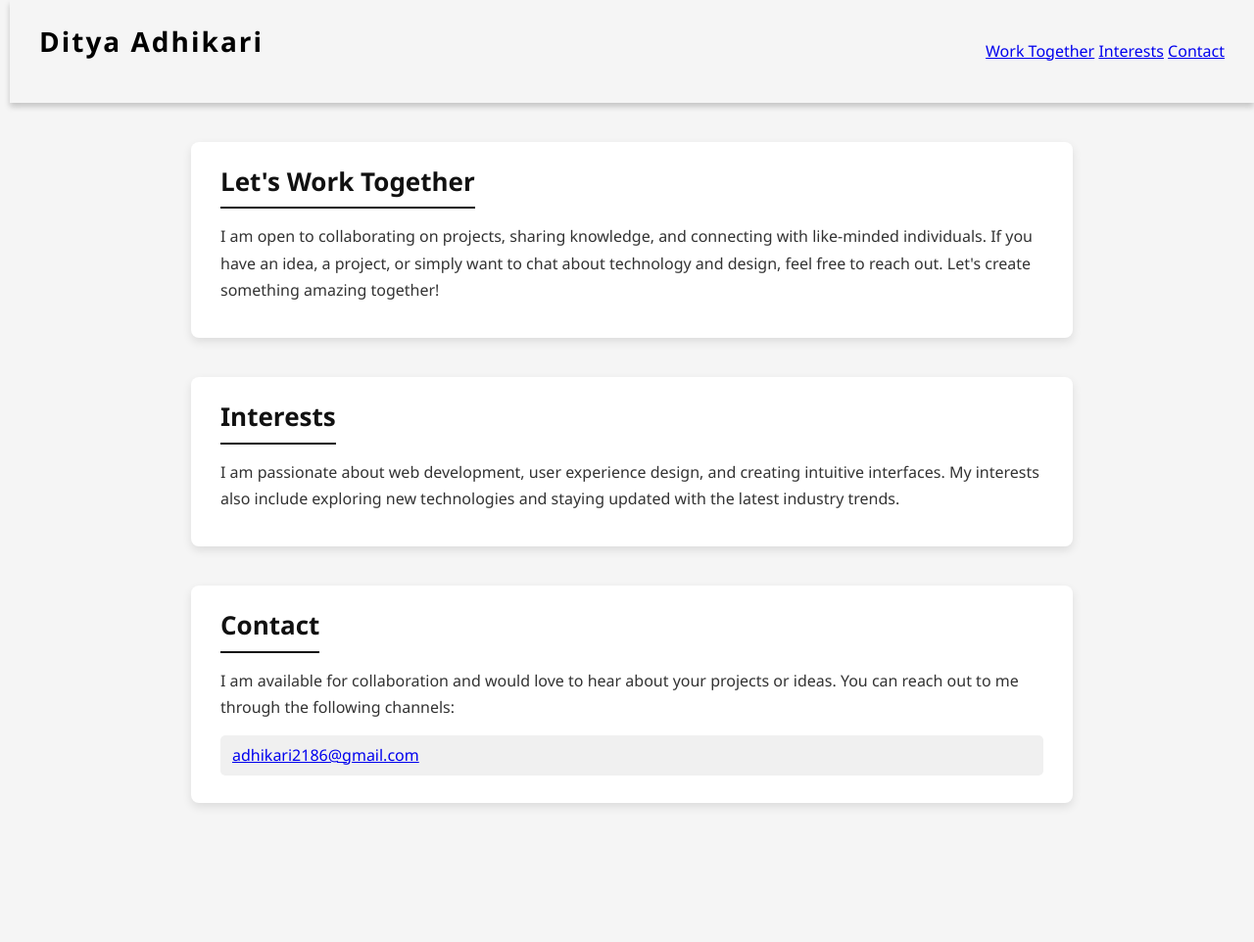
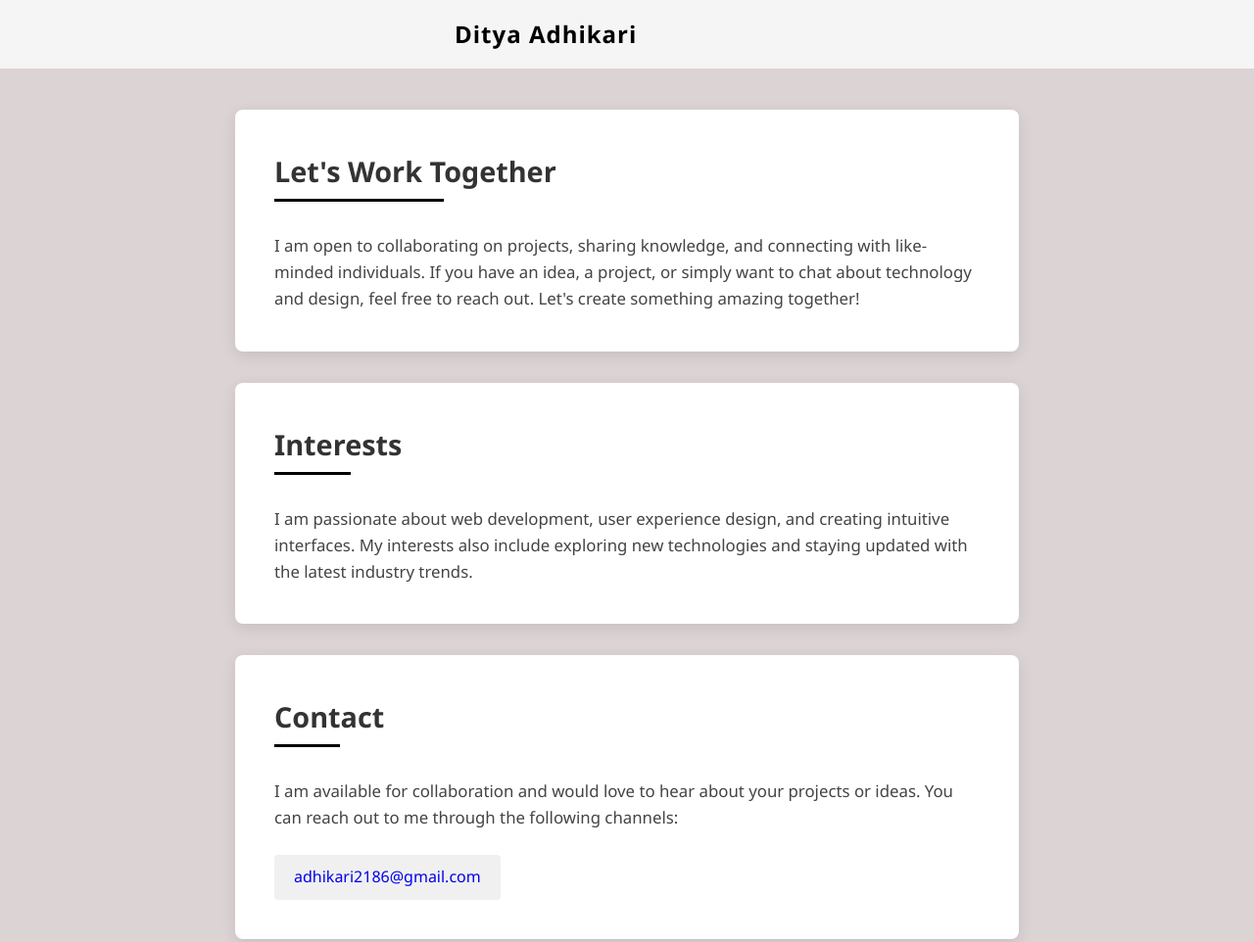
Before and after one commit to DityaAdhikari/blogcalling, a plain HTML site: page Work.html in a window 1280 px wide. Shown: the whole page at 98% size. Before the commit the page ends 860 px from the top, so only its background shows below. Drawn offline with Linux system fonts and the light colour scheme.

Commit message:
Update files and rename html to index

```diff
--- a/Work.html
+++ b/Work.html
@@ -4,16 +4,12 @@
     <meta charset="UTF-8">
     <meta name="viewport" content="width=device-width, initial-scale=1.0">
     <title>Let's Work Together</title>
-    <link rel="stylesheet" href="blogcalling.css">
+    <link rel="stylesheet" href="let.css">
 </head>
 <body>
     <div class="header">
         <h2>Ditya Adhikari</h2>
-         <nav>
-  <a href="#body" onclick="scrollToSection('body')">Work Together</a>
-  <a href="#interest" onclick="scrollToSection('interest')">Interests</a>
-  <a href="#contact" onclick="scrollToSection('Contact')">Contact</a>
-</nav>
+
 
     </div>
     <div class="body">
--- a/blogcalling.css
+++ b/blogcalling.css
@@ -1,6 +1,6 @@
 body {
   margin: 0;
-  padding-left: 10px;
+  padding-left: 0px;
 
 }
 h1 {
@@ -32,6 +32,7 @@ p {
   padding: 20px 0;
   background-color: #f5f5f5;
   list-style: none;
+  margin-left: 0px;
 
 }
 
@@ -273,88 +274,3 @@ align-items: center;
   height:100vh;
   background-color: aqua;
 }
-
-
-/* Reset some default styles */
-* {
-  margin: 0;
-  padding: 0;
-  box-sizing: border-box;
-}
-
-body {
-  font-family: 'Segoe UI', Tahoma, Geneva, Verdana, sans-serif;
-  line-height: 1.6;
-  background-color: #f5f5f5;
-  color: #333;
-}
-
-/* Header */
-.header {
-  background-color:  #f5f5f5;
-  color:black;
-  padding: 20px 30px;
-  text-align: center;
-  box-shadow: 0 4px 6px rgba(0,0,0,0.2);
-}
-
-.header h2 {
-  font-size: 28px;
-  letter-spacing: 2px;
-}
-
-/* Page Sections */
-.body, .interest, .Contact {
-  max-width: 900px;
-  margin: 40px auto;
-  padding: 20px 30px;
-  background-color: white;
-  border-radius: 8px;
-  box-shadow: 0 4px 10px rgba(0,0,0,0.1);
-}
-
-/* Section Titles */
-.body h1, .interest h1, .Contact h1 {
-  font-size: 26px;
-  color: #111;
-  margin-bottom: 15px;
-  border-bottom: 2px solid #111;
-  display: inline-block;
-  padding-bottom: 5px;
-}
-
-/* Paragraphs */
-.body p, .interest p, .Contact p {
-  font-size: 16px;
-  margin-bottom: 15px;
-}
-
-/* Lists */
-.Contact ul {
-  list-style: none;
-  margin-top: 10px;
-  padding-left: 0;
-}
-
-.Contact li {
-  background: #f0f0f0;
-  padding: 8px 12px;
-  margin-bottom: 8px;
-  border-radius: 5px;
-}
-
-/* Responsive */
-@media (max-width: 768px){
-  .body, .interest, .Contact {
-    padding: 15px 20px;
-    margin: 20px 10px;
-  }
-
-  .header h2 {
-    font-size: 22px;
-  }
-
-  .body h1, .interest h1, .Contact h1 {
-    font-size: 20px;
-  }
-}
--- /dev/null
+++ b/let.css
@@ -0,0 +1,99 @@
+/* General Reset */
+* {
+    margin: 0;
+    padding: 0;
+    box-sizing: border-box;
+    font-family: 'Segoe UI', Tahoma, Geneva, Verdana, sans-serif;
+}
+
+body {
+    background-color: #dcd4d4;
+    line-height: 1.6;
+    color: #333;
+    padding-top: 80px; /* Space for fixed header */
+}
+
+/* Header & Navigation */
+.header {
+    background-color:#f5f5f5;
+    color:black;
+    padding: 1rem 5%;
+    display: flex;
+    justify-content: space-between;
+    align-items: center;
+    position: fixed;
+    top: 0;
+    width: 100%;
+    z-index: 1000;
+}
+
+.header h2 {
+    font-size: 1.5rem;
+    letter-spacing: 1px;
+    padding-left: 400px;
+}
+
+nav a {
+    color: #888;
+    text-decoration: none;
+    margin-left: 20px;
+    font-size: 0.9rem;
+    transition: color 0.3s;
+}
+
+nav a:hover {
+    color: #fff;
+    text-decoration: underline;
+}
+
+/* Card Styling */
+.body, .interest, .Contact {
+    background: #fff;
+    max-width: 800px;
+    margin: 2rem auto;
+    padding: 2.5rem;
+    border-radius: 8px;
+    box-shadow: 0 4px 15px rgba(0,0,0,0.1);
+}
+
+h1 {
+    font-size: 1.8rem;
+    margin-bottom: 1rem;
+    position: relative;
+    display: inline-block;
+}
+
+/* The underline effect seen in your screenshot */
+h1::after {
+    content: '';
+    display: block;
+    width: 60%;
+    height: 3px;
+    background: #000;
+    margin-top: 5px;
+}
+
+p {
+    margin-top: 1rem;
+    font-size: 1.05rem;
+    color: #444;
+}
+
+/* Contact List Styling */
+ul {
+    list-style: none;
+    margin-top: 1.5rem;
+}
+
+li a {
+    display: inline-block;
+    background: #f0f0f0;
+    padding: 10px 20px;
+    border-radius: 4px;
+    color: #0000ee;
+    text-decoration: none;
+}
+
+li a:hover {
+    background: #e0e0e0;
+}
```
Also changed, not shown: index.html (renamed from blogcalling.html).
